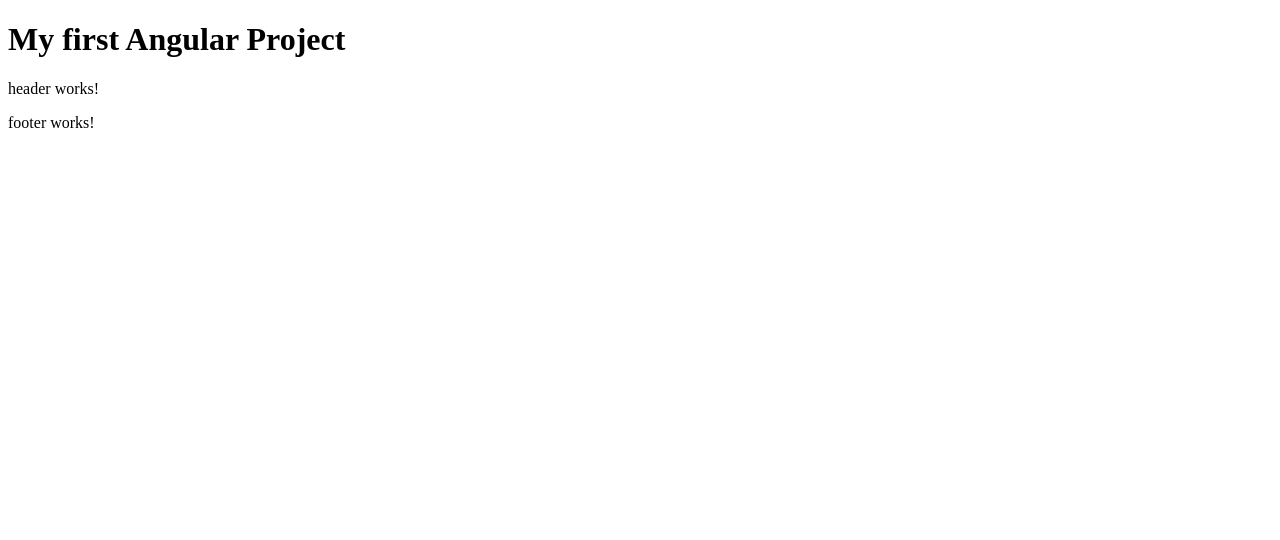
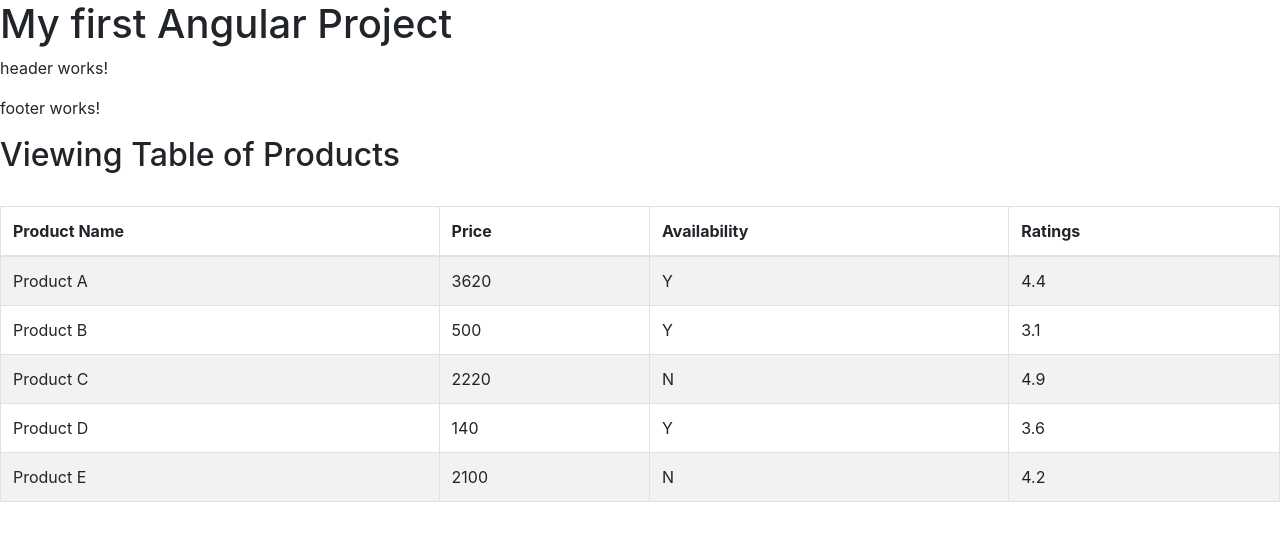
Before and after one commit to bandils06/JavaFSD-Phase4, an Angular app in the folder Session5/myapp/: page / in a window 1280 px wide. Shown: the top 540 px of the page. Built offline with nearby package versions, Linux system fonts and the light colour scheme.

Commit message:
Binding Example- Prepared table in JSON format and then showing it in web page

```diff
--- a/Session5/myapp/src/app/app.component.html
+++ b/Session5/myapp/src/app/app.component.html
@@ -1,3 +1,4 @@
 <h1>My first Angular Project</h1>
 <app-header></app-header>
 <app-footer></app-footer>
+<app-binding></app-binding>
--- a/Session5/myapp/src/app/app.module.ts
+++ b/Session5/myapp/src/app/app.module.ts
@@ -5,12 +5,14 @@
 import { AppComponent } from './app.component';
 import { HeaderComponent } from './header/header.component';
 import { FooterComponent } from './footer/footer.component';
+import { BindingComponent } from './binding/binding.component';
 
 @NgModule({
   declarations: [
     AppComponent,
     HeaderComponent,
-    FooterComponent
+    FooterComponent,
+    BindingComponent
   ],
   imports: [
     BrowserModule,
--- /dev/null
+++ b/Session5/myapp/src/app/binding/binding.component.html
@@ -0,0 +1,22 @@
+<h2>Viewing Table of Products</h2>
+<br>
+
+<table class="table table-striped table-bordered">
+    <thead>
+        <tr>
+            <th>Product Name</th>
+            <th>Price</th>
+            <th>Availability</th>
+            <th>Ratings</th>
+        </tr>
+    </thead>
+    <tbody>
+        <!--NgDirective eg: *ngFor-->
+        <tr *ngFor="let p of products">
+            <td>{{p.name}}</td>
+            <td>{{p.price}}</td>
+            <td>{{p.available}}</td>
+            <td>{{p.ratings}}</td>
+        </tr>
+    </tbody>
+</table>
--- /dev/null
+++ b/Session5/myapp/src/app/binding/binding.component.ts
@@ -0,0 +1,21 @@
+import { Component, OnInit } from '@angular/core';
+
+@Component({
+  selector: 'app-binding',
+  templateUrl: './binding.component.html',
+  styleUrls: ['./binding.component.css']
+})
+export class BindingComponent implements OnInit {
+
+  constructor() { }
+
+  ngOnInit(): void {
+  }
+
+  products=[{name:"Product A", price:"3620", available:"Y", ratings:4.4},
+            {name:"Product B", price:"500", available:"Y", ratings:3.1},
+            {name:"Product C", price:"2220", available:"N", ratings:4.9},
+            {name:"Product D", price:"140", available:"Y", ratings:3.6},
+            {name:"Product E", price:"2100", available:"N", ratings:4.2}
+  ]
+}
--- a/Session5/myapp/src/index.html
+++ b/Session5/myapp/src/index.html
@@ -6,8 +6,12 @@
   <base href="/">
   <meta name="viewport" content="width=device-width, initial-scale=1">
   <link rel="icon" type="image/x-icon" href="favicon.ico">
+  <link rel="stylesheet" href="https://cdn.jsdelivr.net/npm/bootstrap@4.6.2/dist/css/bootstrap.min.css" integrity="sha384-xOolHFLEh07PJGoPkLv1IbcEPTNtaed2xpHsD9ESMhqIYd0nLMwNLD69Npy4HI+N" crossorigin="anonymous">
 </head>
 <body>
   <app-root></app-root>
+
+  <script src="https://cdn.jsdelivr.net/npm/jquery@3.5.1/dist/jquery.slim.min.js" integrity="sha384-DfXdz2htPH0lsSSs5nCTpuj/zy4C+OGpamoFVy38MVBnE+IbbVYUew+OrCXaRkfj" crossorigin="anonymous"></script>
+  <script src="https://cdn.jsdelivr.net/npm/bootstrap@4.6.2/dist/js/bootstrap.bundle.min.js" integrity="sha384-Fy6S3B9q64WdZWQUiU+q4/2Lc9npb8tCaSX9FK7E8HnRr0Jz8D6OP9dO5Vg3Q9ct" crossorigin="anonymous"></script>
 </body>
 </html>
```
Also changed, not shown: Session5/myapp/src/app/binding/binding.component.css (added), 1 other file (tests, documents, lock files or other folders).
